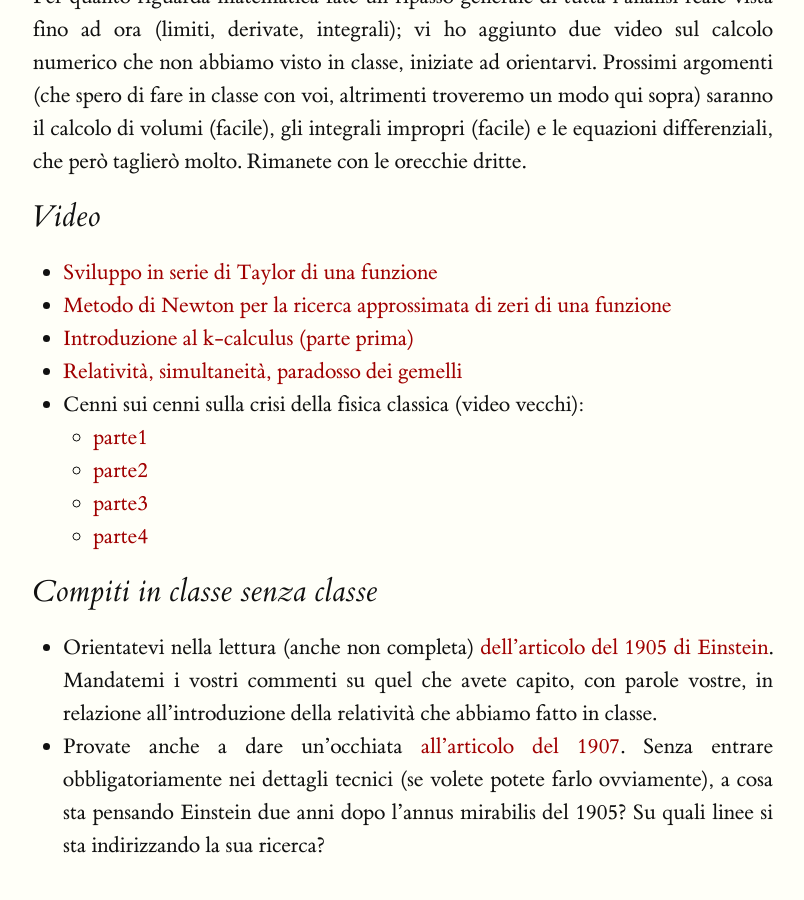
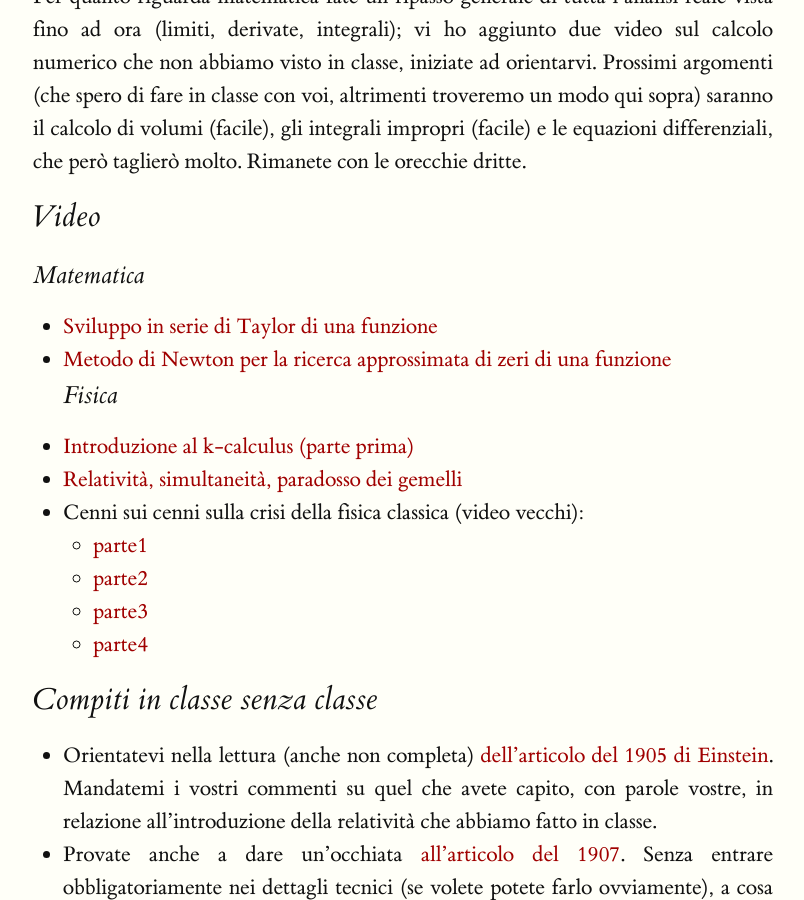
Before and after one commit to orporick/orporick.github.io, a Jekyll site: the page built from esilio.md, in a window 1280 px wide and 900 px high, scrolled down 4123 px. Shown: the whole window, without its empty margins (237-1041 px from the left). Built offline with Jekyll 4.4.1, drawn with Linux system fonts in a browser that asks for light colours; nearby versions of some CDN libraries.

Commit message:
Nuovo post

```diff
--- a/esilio.md
+++ b/esilio.md
@@ -142,8 +142,10 @@ differenziali, che però taglierò molto. Rimanete con le orecchie dritte.
 
 ## Video
 
+### Matematica
 * [Sviluppo in serie di Taylor di una funzione](https://www.youtube.com/watch?v=bn7HxSwQYfI)
 * [Metodo di Newton per la ricerca approssimata di zeri di una funzione](https://www.youtube.com/watch?v=ojYzSAJSG_8)
+### Fisica
 * [Introduzione al k-calculus (parte prima)](https://www.youtube.com/watch?v=Klv2-67naQY)
 * [Relatività, simultaneità, paradosso dei gemelli](https://www.youtube.com/watch?v=AfhyyH3HG84)
 * Cenni sui cenni sulla crisi della fisica classica (video vecchi):
```
